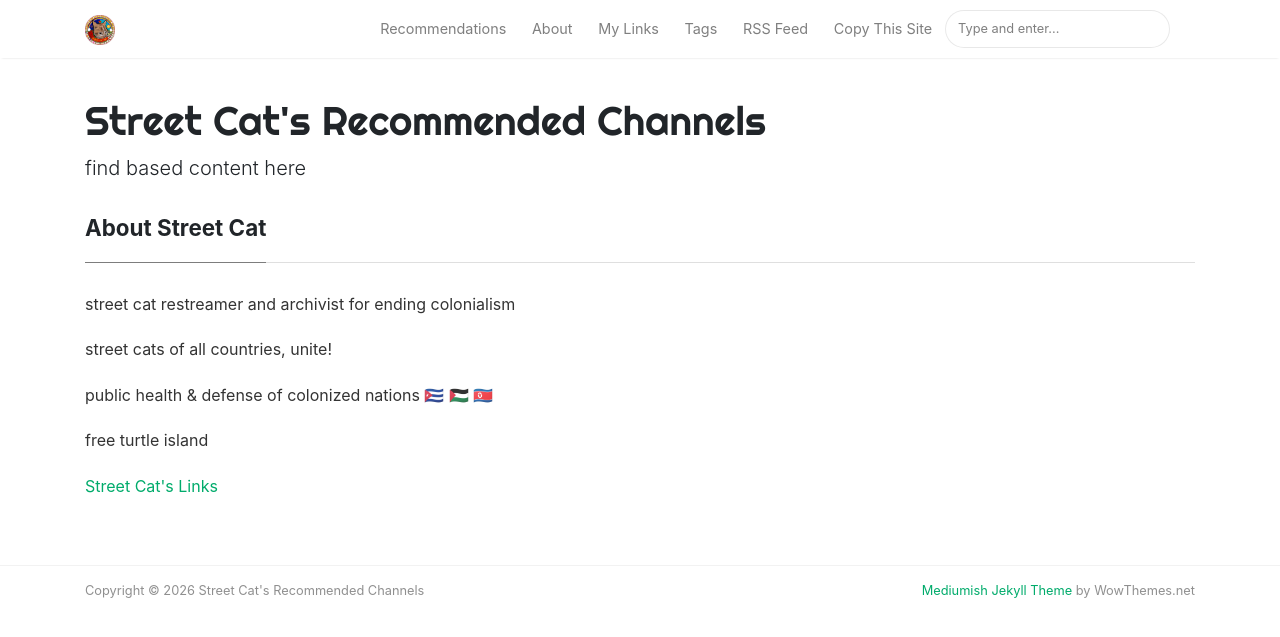
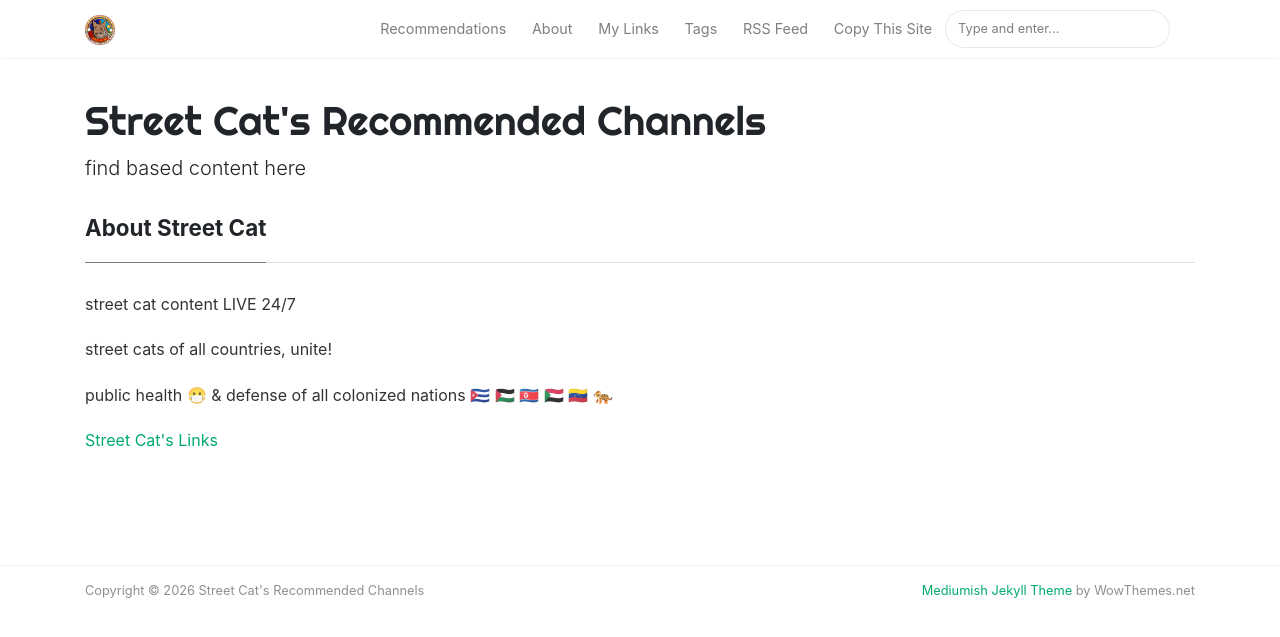
Before and after one commit to StreetCatLove/recs, a Jekyll site: the page built from _pages/about.md, in a window 1280 px wide. Shown: the top 637 px of the page. Built offline with Jekyll 4.4.1, drawn with Linux system fonts in a browser that asks for light colours; nearby versions of some CDN libraries.

Commit message:
Update about.md
Updated the description to reflect new content focus.

```diff
--- a/_pages/about.md
+++ b/_pages/about.md
@@ -8,10 +8,9 @@ comments: false
 <div class="row justify-content-between">
 <div class="col-md-8 pr-5">
 
-<p>street cat restreamer and archivist for ending colonialism</p>
+<p>street cat content LIVE 24/7</p>
 <p>street cats of all countries, unite!</p>
-<p>public health & defense of colonized nations 🇨🇺 🇵🇸 🇰🇵</p>
-<p>free turtle island</p>
+<p>public health 😷 & defense of all colonized nations 🇨🇺 🇵🇸 🇰🇵 🇸🇩 🇻🇪 🐅</p>
 <a href="https://streetcatlove.github.io">Street Cat's Links</a>
 
 
```
